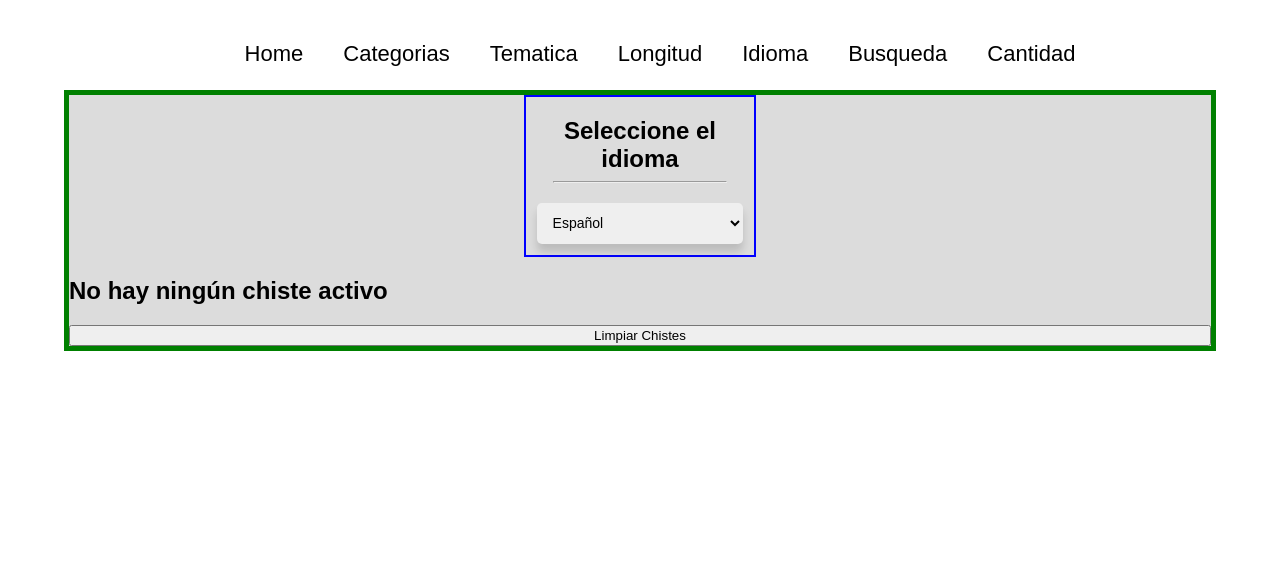
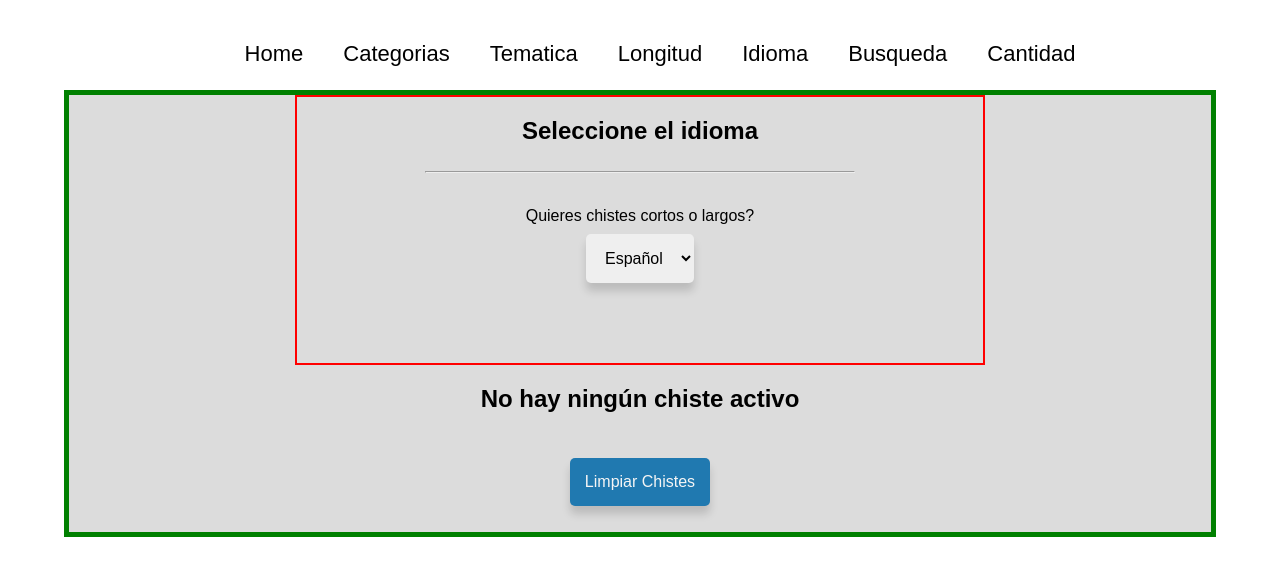
Before and after one commit to RaulMartinLuengo/Proyectazo, a React (Create React App) app in the folder app_bromas/: page /idioma in a window 1280 px wide. Shown: the top 576 px of the page. Built offline with nearby package versions, Linux system fonts and the light colour scheme.

Commit message:
estilos semifull

```diff
--- a/app_bromas/src/App/App.jsx
+++ b/app_bromas/src/App/App.jsx
@@ -116,35 +116,45 @@ export function App() {
             <Switch>
               <Route path="/categorias">
                 <Categorias toggleCategory={toggleCategory} toggleCategoryAmount={toggleCategoryAmount} toggleCategoryLength={toggleCategoryLength} toggleCategoryAmountLength={toggleCategoryLengthAmount} />
-                <div className="categorias__chiste">
+                <div className="render__chiste">
                   <Chistes joke={jokes} />
-                  <button type="reset" onClick={handleJoke}>Limpiar Chistes</button>
+                  <button type="reset" className="chiste__button" onClick={handleJoke}>Limpiar Chistes</button>
                 </div>
               </Route>
               <Route path="/tematica">
                 <Tematica toggleFlags={toggleFlags} />
-                <Chistes joke={jokes} />
-                <button type="reset" onClick={handleJoke}>Limpiar Chistes</button>
+                <div className="render__chiste">
+                  <Chistes joke={jokes} />
+                  <button type="reset" className="chiste__button" onClick={handleJoke}>Limpiar Chistes</button>
+                </div>
               </Route>
               <Route path="/longitud">
                 <Longitud toggleLength={toggleLength} />
-                <Chistes joke={jokes} />
-                <button type="reset" onClick={handleJoke}>Limpiar Chistes</button>
+                <div className="render__chiste">
+                  <Chistes joke={jokes} />
+                  <button type="reset" className="chiste__button" onClick={handleJoke}>Limpiar Chistes</button>
+                </div>
               </Route>
               <Route path="/idioma">
                 <Idioma toggleLanguage={toggleLanguage} />
-                <Chistes joke={jokes} />
-                <button type="reset" onClick={handleJoke}>Limpiar Chistes</button>
+                <div className="render__chiste">
+                  <Chistes joke={jokes} />
+                  <button type="reset" className="chiste__button" onClick={handleJoke}>Limpiar Chistes</button>
+                </div>
               </Route>
               <Route path="/busqueda">
                 <Busqueda toggleWord={toggleWord} />
-                <Chistes joke={jokes} />
-                <button type="reset" onClick={handleJoke}>Limpiar Chistes</button>
+                <div className="render__chiste">
+                  <Chistes joke={jokes} />
+                  <button type="reset" className="chiste__button" onClick={handleJoke}>Limpiar Chistes</button>
+                </div>
               </Route>
               <Route path="/cantidad">
                 <Cantidad toggleAmount={toggleAmount} />
-                <Chistes joke={jokes} />
-                <button type="reset" onClick={handleJoke}>Limpiar Chistes</button>
+                <div className="render__chiste">
+                  <Chistes joke={jokes} />
+                  <button type="reset" className="chiste__button" onClick={handleJoke}>Limpiar Chistes</button>
+                </div>
               </Route>
               {/* Cuidado: El / siempre va al final del Switch */}
               <Route path="/">
--- a/app_bromas/src/App/Busqueda/Busqueda.jsx
+++ b/app_bromas/src/App/Busqueda/Busqueda.jsx
@@ -14,8 +14,11 @@ export function Busqueda({ toggleWord }) {
     <section id="busqueda" className="busqueda">
       <h2>Piensa una palabra que quieras que se incluya en el chiste </h2>
       <hr />
-      <label htmlFor="palabraClave">Ponme a Prueba!!</label>
-      <input type="text" id="palabraClave" placeholder="Introduce tu palabra deseada" onKeyUp={(evento) => handleWrite(evento.target.value)} className="busqueda__input" />
+      <div className="longitud__cont">
+        <br />
+        <label htmlFor="palabraClave">Ponme a Prueba!!</label>
+        <input type="text" id="palabraClave" placeholder="Con qué lo quieres?" onKeyUp={(evento) => handleWrite(evento.target.value)} className="busqueda__input" />
+      </div>
     </section>
   );
 }
--- a/app_bromas/src/App/Cantidad/Cantidad.jsx
+++ b/app_bromas/src/App/Cantidad/Cantidad.jsx
@@ -13,8 +13,11 @@ function Cantidad({ toggleAmount }) {
     <section id="cantidad" className="cantidad">
       <h2>Cuantos chistes aleatorios quieres??</h2>
       <hr />
-      <label htmlFor="numChistes">Inserta el número:</label>
-      <input type="number" id="numChistes" min="0" max="5" onChange={(event) => handleChangeAmount(event.target.value)} className="cantidad__numChistes" />
+      <div className="cantidad__cont">
+        <br />
+        <label htmlFor="numChistes">Inserta el número:</label>
+        <input type="number" id="numChistes" min="0" max="5" onChange={(event) => handleChangeAmount(event.target.value)} className="cantidad__numChistes" />
+      </div>
     </section>
   );
 }
--- a/app_bromas/src/App/Idioma/Idioma.jsx
+++ b/app_bromas/src/App/Idioma/Idioma.jsx
@@ -13,10 +13,13 @@ export default function Idioma({ toggleLanguage }) {
     <section id="idioma" className="idioma">
       <h2>Seleccione el idioma</h2>
       <hr />
-      <select name="select" onChange={(event) => handleChangeLanguage(event.target.value)} className="idioma__select">
-        <option value="es">Español</option>
-        <option value="en">Ingles</option>
-      </select>
+      <div className="idioma__cont">
+        <label htmlFor="selectidioma">Quieres chistes cortos o largos?</label>
+        <select name="select" id="selectidioma" onChange={(event) => handleChangeLanguage(event.target.value)} className="idioma__select">
+          <option value="es">Español</option>
+          <option value="en">Ingles</option>
+        </select>
+      </div>
     </section>
   );
 }
--- a/app_bromas/src/App/Longitud/Longitud.jsx
+++ b/app_bromas/src/App/Longitud/Longitud.jsx
@@ -12,10 +12,14 @@ function Longitud({ toggleLength }) {
     <section id="Longitud" className="longitud">
       <h2>Si quieres chistes aleatorios ¿Cortos o Largos?</h2>
       <hr />
-      <select name="select" onChange={(evento) => handleLength(evento.target.value)} className="longitud__select">
-        <option value="single">Cortos</option>
-        <option value="twopart">Largos</option>
-      </select>
+      <div className="longitud__cont">
+        <br />
+        <label htmlFor="selectLength">Quieres chistes cortos o largos?</label>
+        <select name="selectLenght" idonChange={(evento) => handleLength(evento.target.value)} className="longitud__select">
+          <option value="single">Cortos</option>
+          <option value="twopart">Largos</option>
+        </select>
+      </div>
     </section>
   );
 }
--- a/app_bromas/src/estilos.css
+++ b/app_bromas/src/estilos.css
@@ -16,6 +16,27 @@ body{
 
 .encabezado{
     border: 2px solid blue;
+}
+
+.chiste__button{
+    background-color: #2079b0;
+    border-radius: 5px;
+    margin:3%;
+    padding: 15px;
+    font-size: 16px;
+    font-weight:500;
+    border: 0;
+    box-shadow: 0 8px 8px 0 rgba(0, 0, 0, 0.15);
+    color:whitesmoke;
+}
+.render__chiste{
+    text-align: center;
+    width: 75%;
+    margin:0 auto;
+}
+.render__chiste img{
+    height: 50%;
+    width: 50%;
 }
 /*---------------------@CATEGORIAS-------------------------*/
 .categorias{
@@ -84,27 +105,28 @@ body{
     box-shadow: 0 8px 8px 0 rgba(0, 0, 0, 0.15);
     width: 100%;
 }
-.categorias__chiste{
-text-align: center;
-}
 
 
 /*-------------------------------------------------*/
 .tematica{
-    border: 2px solid blue;
+    border: 2px solid red;
     margin: 0 auto;
     text-align: center;
     display: flex;
     flex-direction: column;
-    width: 20%;
+    width: 50%;
+    padding: 0 5% 5% 5%;
+        /*arriba, der, abajo, izq*/
 }
-
+.tematica h2{
+    font-size: 24px;
+}
 .tematica__button{
     background-color: #2079b0;
     border-radius: 5px;
-    margin:7.5%;
-    padding: 5%;
-    font-size: 14px;
+    margin:3%;
+    padding: 15px;
+    font-size: 16px;
     font-weight:500;
     border: 0;
     box-shadow: 0 8px 8px 0 rgba(0, 0, 0, 0.15);
@@ -113,7 +135,8 @@ text-align: center;
 
 .tematica hr{
     width: 75%;
-    margin-top: -5%;
+    margin-top: 1%;
+    margin-bottom: 1%;
 }
 
 /*--------------------------------------------------*/
@@ -124,46 +147,74 @@ text-align: center;
     text-align: center;
     display: flex;
     flex-direction: column;
-    width: 20%;
+    width: 50%;
+    padding: 0 5% 5% 5%;
+        /*arriba, der, abajo, izq*/
 }
-
+.longitud hr{
+    width: 75%;
+    margin-top: 1%;
+    margin-bottom: 1%;
+}
+.longitud__cont{
+    display: flex;
+    flex-direction: column;
+    text-align: center;
+    justify-content: center;
+    margin: auto auto auto auto;
+    display: flex;
+    width: 80%;
+    margin-top: 5%;
+}
 .longitud__select{
     border-radius: 5px;
-    margin:5%;
-    padding: 5%;
-    font-size: 14px;
+    margin: 2% auto 5% auto;
+        /*arriba, der, abajo, izq*/
+    padding: 15px;
+    font-size: 16px;
     font-weight:500;
     border: 0;
     box-shadow: 0 8px 8px 0 rgba(0, 0, 0, 0.15);
 }
-.longitud hr{
-    width: 75%;
-    margin-top: -5%;
-}
-/*--------------------------------------------------------------*/
+
+
+/*--------------------@idioma------------------------------------------*/
 
 .idioma{
-    border: 2px solid blue;
+    border: 2px solid red;
     margin: 0 auto;
     text-align: center;
     display: flex;
     flex-direction: column;
-    width: 20%;
+    width: 50%;
+    padding: 0 5% 5% 5%;
+        /*arriba, der, abajo, izq*/
 }
 .idioma__select{
     border-radius: 5px;
-    margin:5%;
-    padding: 5%;
-    font-size: 14px;
+    margin: 2% auto 5% auto;
+        /*arriba, der, abajo, izq*/
+    padding: 15px;
+    font-size: 16px;
     font-weight:500;
     border: 0;
     box-shadow: 0 8px 8px 0 rgba(0, 0, 0, 0.15);
 }
 .idioma hr{
     width: 75%;
-    margin-top: -5%;
+    margin-top: 1%;
+    margin-bottom: 1%;
 }
-
+.idioma__cont{
+    display: flex;
+    flex-direction: column;
+    text-align: center;
+    justify-content: center;
+    margin: auto auto auto auto;
+    display: flex;
+    width: 80%;
+    margin-top: 5%;
+}
 /*-------------------------------------------------------------*/
 .busqueda{
     border: 2px solid red;
@@ -171,14 +222,17 @@ text-align: center;
     text-align: center;
     display: flex;
     flex-direction: column;
-    width: 20%;
+    width: 50%;
+    padding: 0 5% 5% 5%;
+        /*arriba, der, abajo, izq*/
 }
 
 .busqueda__input{
     border-radius: 5px;
-    margin:5%;
-    padding: 5%;
-    font-size: 14px;
+    margin: 2% auto 5% auto;
+        /*arriba, der, abajo, izq*/
+    padding: 15px;
+    font-size: 16px;
     font-weight:500;
     border: 0;
     box-shadow: 0 8px 8px 0 rgba(0, 0, 0, 0.15);
@@ -186,34 +240,47 @@ text-align: center;
 
 .busqueda hr{
     width: 75%;
-    margin-top: -5%;
-    margin-bottom: 7.5%;
+    margin-top: 1%;
+    margin-bottom: 1%;
 }
 
 /*-------------------------------------------------------*/
 .cantidad{
-    border: 2px solid blue;
+    border: 2px solid red;
     margin: 0 auto;
     text-align: center;
     display: flex;
     flex-direction: column;
-    width: 20%;
+    width: 50%;
+    padding: 0 5% 5% 5%;
+        /*arriba, der, abajo, izq*/
 }
 .cantidad__numChistes{
     border-radius: 5px;
-    margin:5%;
-    padding: 5%;
-    font-size: 14px;
+    margin: 2% auto 5% auto;
+        /*arriba, der, abajo, izq*/
+    padding: 15px;
+    font-size: 16px;
     font-weight:500;
     border: 0;
     box-shadow: 0 8px 8px 0 rgba(0, 0, 0, 0.15);
 }
 .cantidad hr{
     width: 75%;
-    margin-top: -5%;
-    margin-bottom: 7.5%;
+    margin-top: 1%;
+    margin-bottom: 1%;
 }
 
+.cantidad__cont{
+    display: flex;
+    flex-direction: column;
+    text-align: center;
+    justify-content: center;
+    margin: auto auto auto auto;
+    display: flex;
+    width: 50%;
+    margin-top: 5%;
+}
 /*--------------------------@MENU---------------------------------------------*/
 
 .centrarya {
```
Also changed, not shown: app_bromas/src/App/Tematica/Tematica.jsx (+7 -9 lines).
